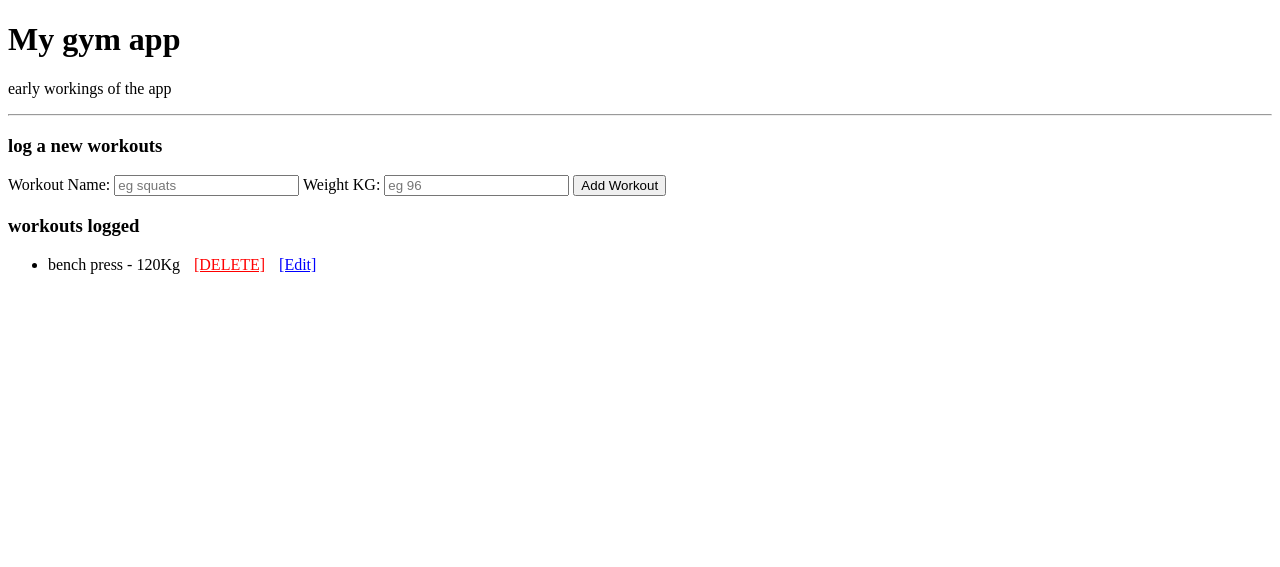
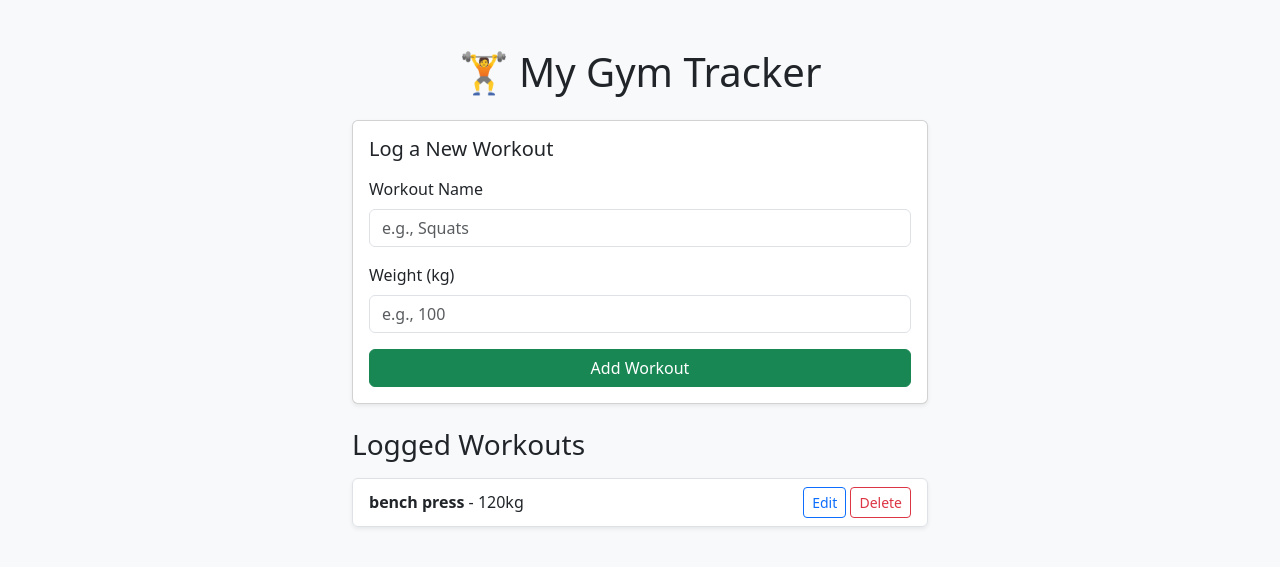
Before and after one commit to muhammadayaank700-cmd/gym-app, a Flask app: page / in a window 1280 px wide. Shown: the top 567 px of the page. Run offline with Flask 3, Linux system fonts and the light colour scheme; data comes from the database, SQL or seed files in the repository; both versions use the stored data as it was after the commit.

Commit message:
used bootstrapping for the ui for the edit and home page

```diff
--- a/templates/index.html
+++ b/templates/index.html
@@ -1,60 +1,51 @@
 <!DOCTYPE html>
-<html lang="eng">
-
+<html lang="en">
 <head>
     <meta charset="UTF-8">
-    <meta name = "viewport" content="width = device-width,initial-scale=1.0">
-    <title> gym app</title>
+    <meta name="viewport" content="width=device-width, initial-scale=1.0">
+    <title>Gym Tracker</title>
+    <link href="https://cdn.jsdelivr.net/npm/bootstrap@5.3.2/dist/css/bootstrap.min.css" rel="stylesheet">
+</head>
+<body class="bg-light">
 
-</head>
+    <div class="container mt-5" style="max-width: 600px;">
+        <h1 class="text-center mb-4">🏋️ My Gym Tracker</h1>
 
-<body>
-    <h1>My gym app</h1>
-    <p>early workings of the app</p>
+        <div class="card shadow-sm mb-4">
+            <div class="card-body">
+                <h5 class="card-title mb-3">Log a New Workout</h5>
+                <form action="/" method="POST">
+                    <div class="mb-3">
+                        <label for="workout_name" class="form-label">Workout Name</label>
+                        <input type="text" class="form-control" id="workout_name" name="workout_name" required placeholder="e.g., Squats">
+                    </div>
+                    <div class="mb-3">
+                        <label for="weight" class="form-label">Weight (kg)</label>
+                        <input type="number" class="form-control" id="weight" name="weight" required placeholder="e.g., 100">
+                    </div>
+                    <button type="submit" class="btn btn-success w-100">Add Workout</button>
+                </form>
+            </div>
+        </div>
 
-    <hr>
-    <h3> log a new workouts</h3>
-    <form action = "/" method = "POST">
-        <label for = "workout_name">Workout Name:</label>
-        <input type = "text" id = "workout_name" name = "workout_name" required placeholder="eg squats">
+        <h3 class="mb-3">Logged Workouts</h3>
+        <ul class="list-group shadow-sm">
+            {% for w in savedworkout %}
+                <li class="list-group-item d-flex justify-content-between align-items-center">
+                    <span><strong>{{ w.name }}</strong> - {{ w.weight }}kg</span>
 
-        <label for = "weight">Weight KG:</label>
-        <input type ="number" id = "weight" name = "weight" required placeholder="eg 96">
+                    <div>
+                        <a href="/update/{{ w.id }}" class="btn btn-sm btn-outline-primary">Edit</a>
+                        <a href="/delete/{{ w.id }}" class="btn btn-sm btn-outline-danger">Delete</a>
+                    </div>
+                </li>
+            {% endfor %}
 
-        <button type = "submit">Add Workout</button>
-
-
-
-    </form>
-    <h3> workouts logged</h3>
-    <ul>
-        {%for w in savedworkout%}
-            <li>
-                {{w.name}} - {{w.weight}}Kg
-                <a href = "/delete/{{w.id}}" style = "color: red; margin-left: 10px;">[DELETE]</a>
-                <a href="/update/{{ w.id }}" style="color: blue; margin-left: 10px;">[Edit]</a>
-            </li>
-
-        {% endfor %}
-
-
-    </ul>
-
-
-
-
+            {% if not savedworkout %}
+                <li class="list-group-item text-center text-muted">No workouts logged yet. Get to lifting!</li>
+            {% endif %}
+        </ul>
+    </div>
 
 </body>
-
-
-
-
-
-
-
-
-
-
-
-
 </html>
```
Also changed, not shown: templates/edit.html (+29 -47 lines), gym.db.
